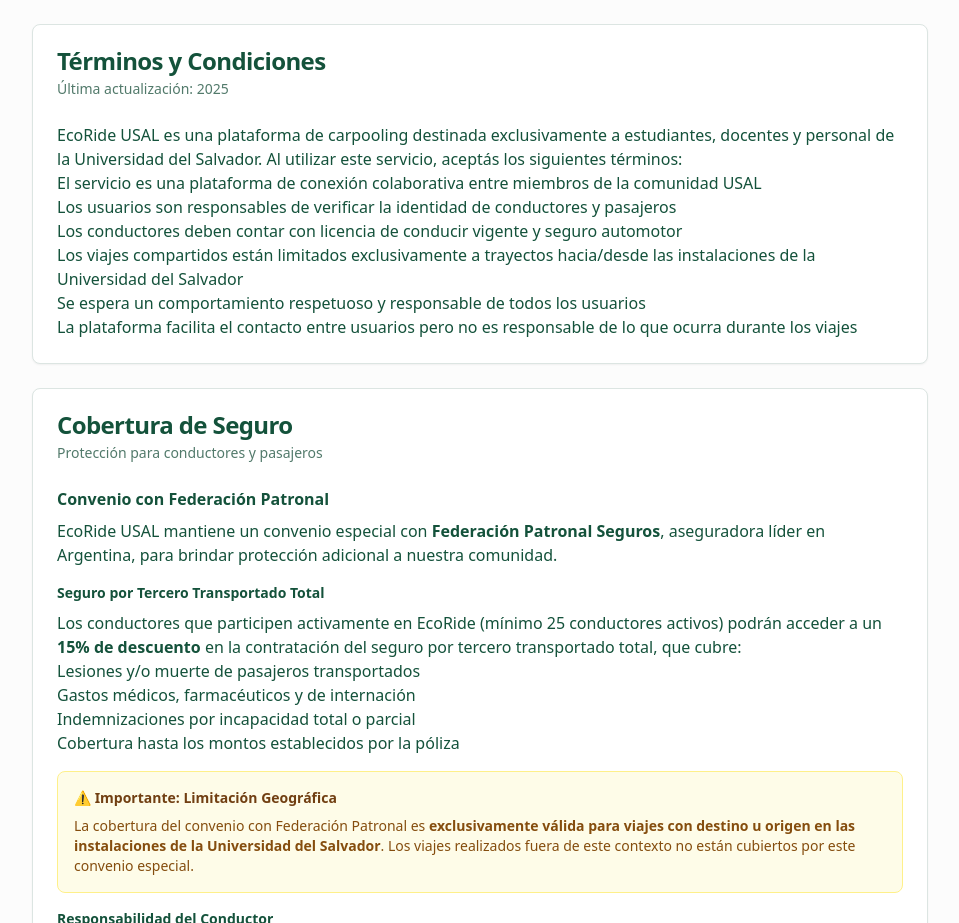
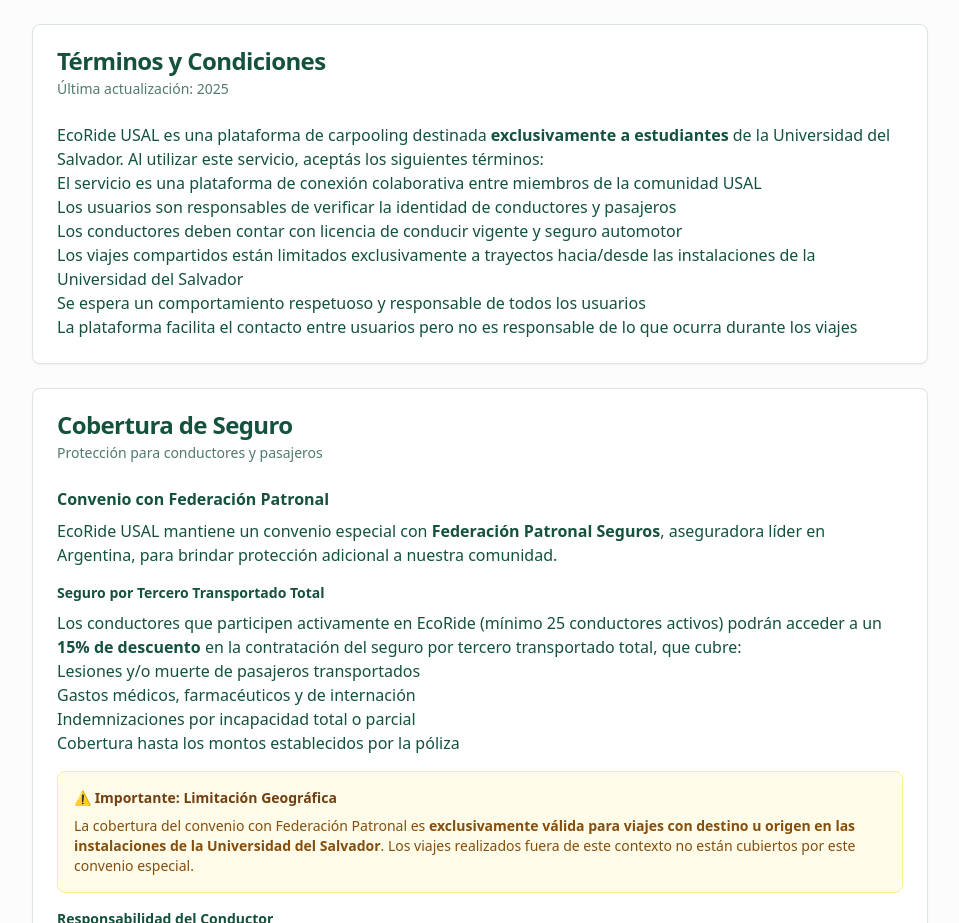
Before and after one commit to Danker-Bot/ride-eco-campus, a React (Vite) app: page / in a window 1280 px wide. Shown: the part 5740-6663 px from the top of the page, without its empty margins (160-1119 px from the left). Built offline with nearby package versions, Linux system fonts and the light colour scheme.

Commit message:
Refine legal section for students

```diff
--- a/src/components/LegalsSection.tsx
+++ b/src/components/LegalsSection.tsx
@@ -20,8 +20,8 @@ const LegalsSection = () => {
             </CardHeader>
             <CardContent className="prose prose-sm max-w-none">
               <p>
-                EcoRide USAL es una plataforma de carpooling destinada exclusivamente
-                a estudiantes, docentes y personal de la Universidad del Salvador.
+                EcoRide USAL es una plataforma de carpooling destinada <strong>exclusivamente
+                a estudiantes</strong> de la Universidad del Salvador.
                 Al utilizar este servicio, aceptás los siguientes términos:
               </p>
               <ul>
```
